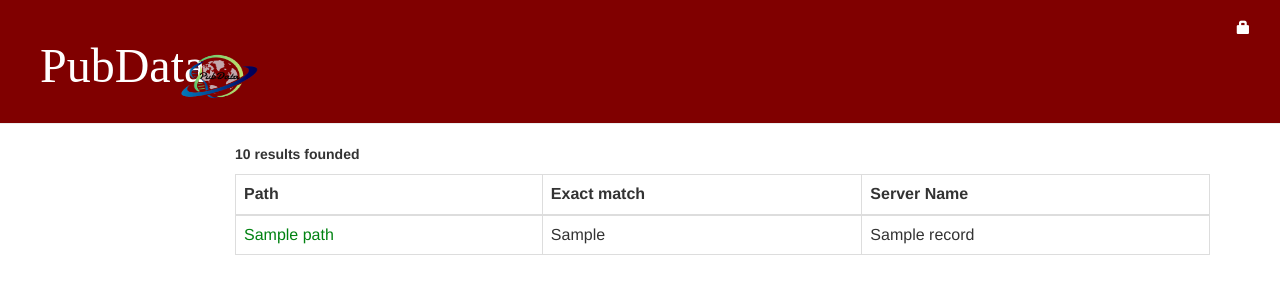
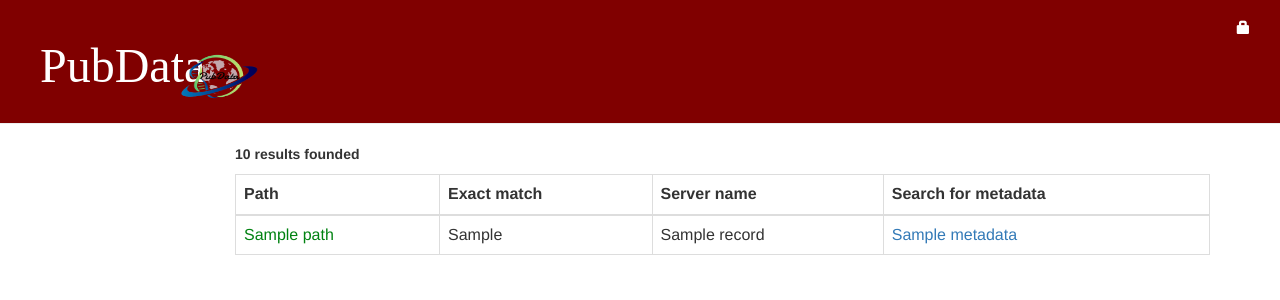
Before and after one commit to Bohdan-Khomtchouk/PubData, a Django app: template SearchEngine/templates/SearchEngine/page_format.html in a window 1280 px wide. Shown: the top 300 px of the page. Run offline with Django 3.2, Linux system fonts and the light colour scheme; the template is opened without the code that fills it: most values are stand-ins (such as "Sample title", 1, 10 or a date in 2020); some libraries are stand-ins or nearby versions; some web fonts are replaced.

Commit message:
show metadata search link in result table

```diff
--- a/SearchEngine/templates/SearchEngine/page_format.html
+++ b/SearchEngine/templates/SearchEngine/page_format.html
@@ -6,7 +6,8 @@
       <tr>
         <th>Path</th>
         <th>Exact match</th>
-        <th>Server Name</th>
+        <th>Server name</th>
+        <th>Search for metadata</th>
       </tr>
     </thead>
     <tbody>
@@ -21,6 +22,7 @@
           {% endif %}
           <td>{{ record.exact_match }}</td>
           <td>{{ record.name }}</td>
+          <td><a href= "{{record.metadata}}" target="_blank">{{record.metadata}}</a></td>
         </tr>
       {% endfor %}
     </tbody>
```
